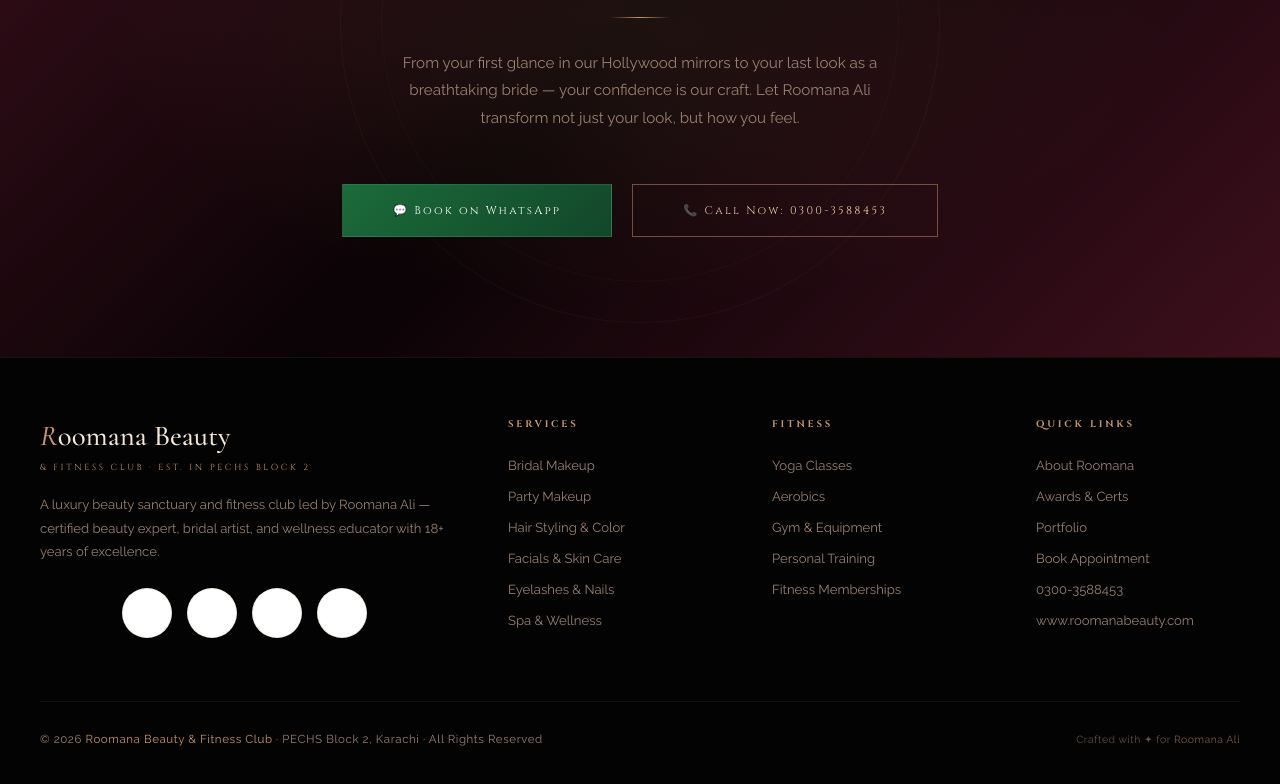
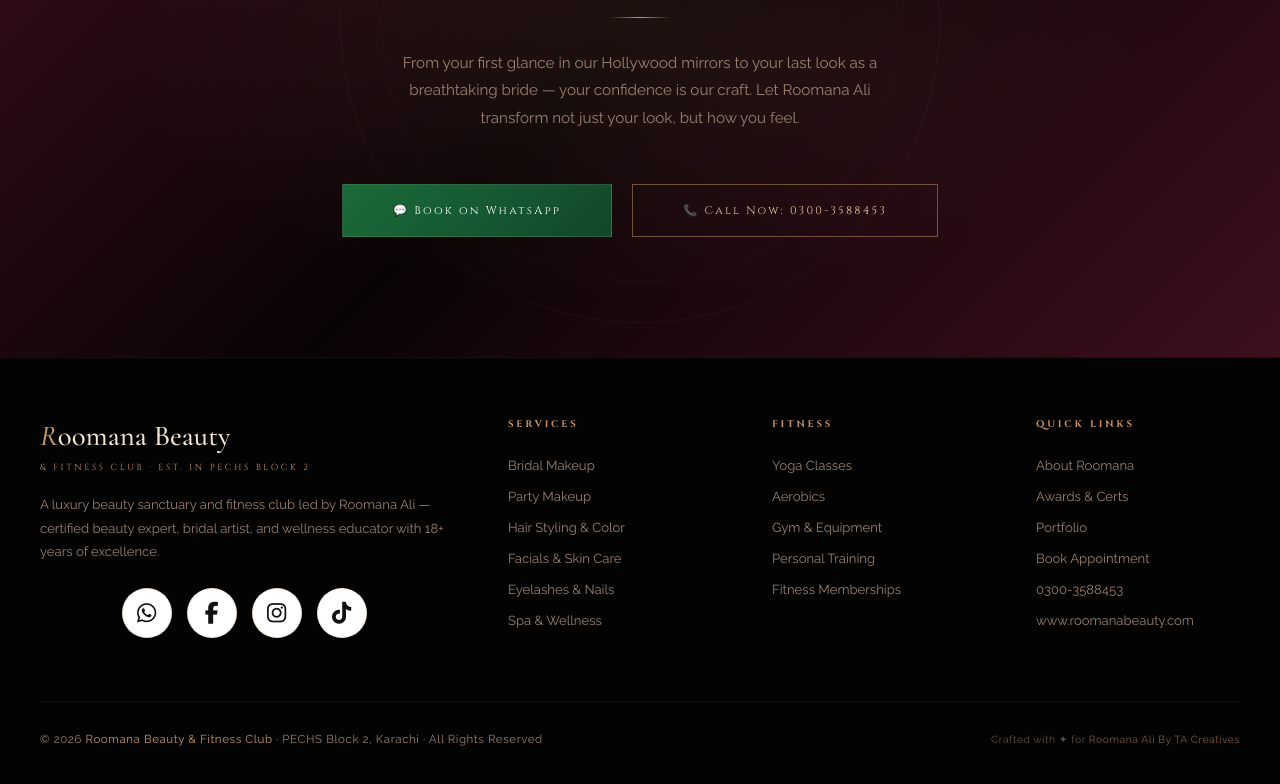
Before and after one commit to Anukhan01/roomanassalon, a plain HTML site: page index.html in a window 1280 px wide. Shown: the part 9652-10436 px from the top of the page. Drawn offline with nearby package versions, Linux system fonts and the light colour scheme.

Commit message:
Update index.html

```diff
--- a/index.html
+++ b/index.html
@@ -4,6 +4,7 @@
 <meta charset="UTF-8">
 <meta name="viewport" content="width=device-width, initial-scale=1.0">
 <title>Roomana Beauty & Fitness Club — PECHS Block 2, Karachi</title>
+  <link rel="stylesheet" href="https://cdnjs.cloudflare.com/ajax/libs/font-awesome/6.5.2/css/all.min.css">
 <link href="https://fonts.googleapis.com/css2?family=Cormorant+Garamond:ital,wght@0,300;0,400;0,500;0,600;0,700;1,300;1,400;1,500&family=Cinzel:wght@400;500;600;700&family=Raleway:wght@300;400;500;600&display=swap" rel="stylesheet">
 <style>
   :root {
@@ -1746,7 +1747,7 @@
     </div>
     <div class="footer-bottom">
       <p>© 2026 <span>Roomana Beauty & Fitness Club</span> · PECHS Block 2, Karachi · All Rights Reserved</p>
-      <p style="font-size:0.65rem;opacity:0.6;">Crafted with ✦ for <span>Roomana Ali</span></p>
+      <p style="font-size:0.65rem;opacity:0.6;">Crafted with ✦ for <span>Roomana Ali By TA Creatives</span></p>
     </div>
   </div>
 </footer>
```
